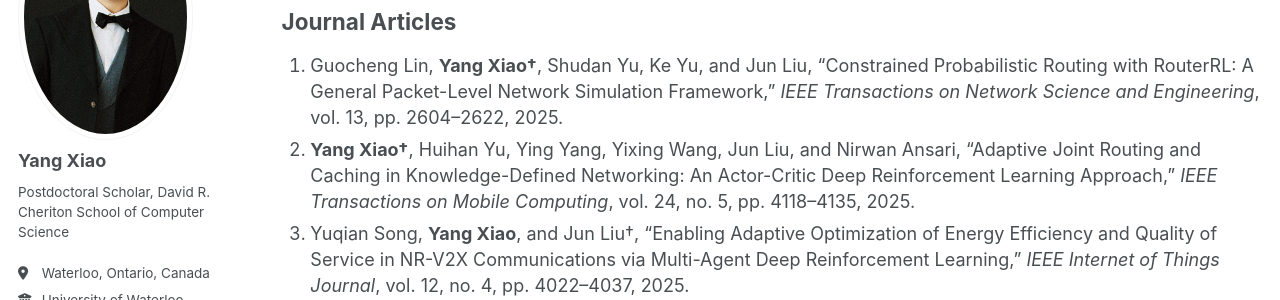
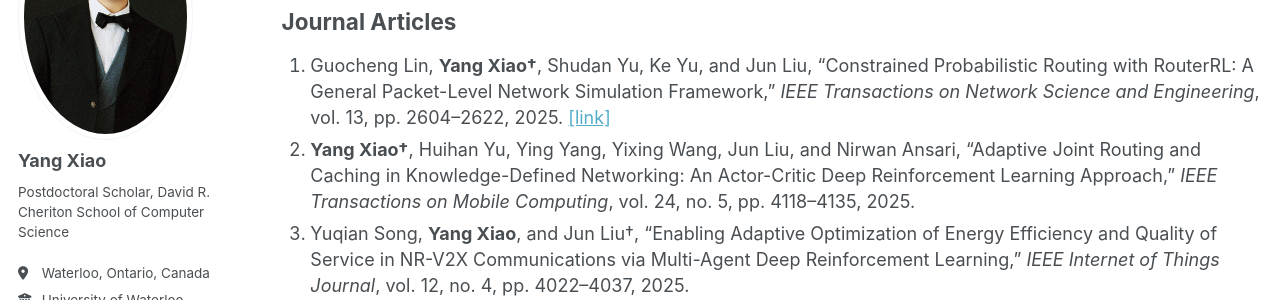
Before and after one commit to yangxiao3509/yangxiao3509.github.io, a Jekyll site: the page built from _pages/publications.html, in a window 1280 px wide and 900 px high. Shown: the part 207-507 px from the top of the window. Built offline with Jekyll 4.4.1, drawn with Linux system fonts in a browser that asks for light colours; a style sheet for code colours, icons or effects is not loaded.

Commit message:
Add link to IEEE publication in publications.html

```diff
--- a/_pages/publications.html
+++ b/_pages/publications.html
@@ -22,6 +22,7 @@ author_profile: true
     Packet-Level Network Simulation Framework,”
     <em>IEEE Transactions on Network Science and Engineering</em>,
     vol. 13, pp. 2604–2622, 2025.
+    <a href="https://ieeexplore.ieee.org/abstract/document/11194738" target="_blank" rel="noopener noreferrer">[link]</a>
   </li>
 
   <li>
```
